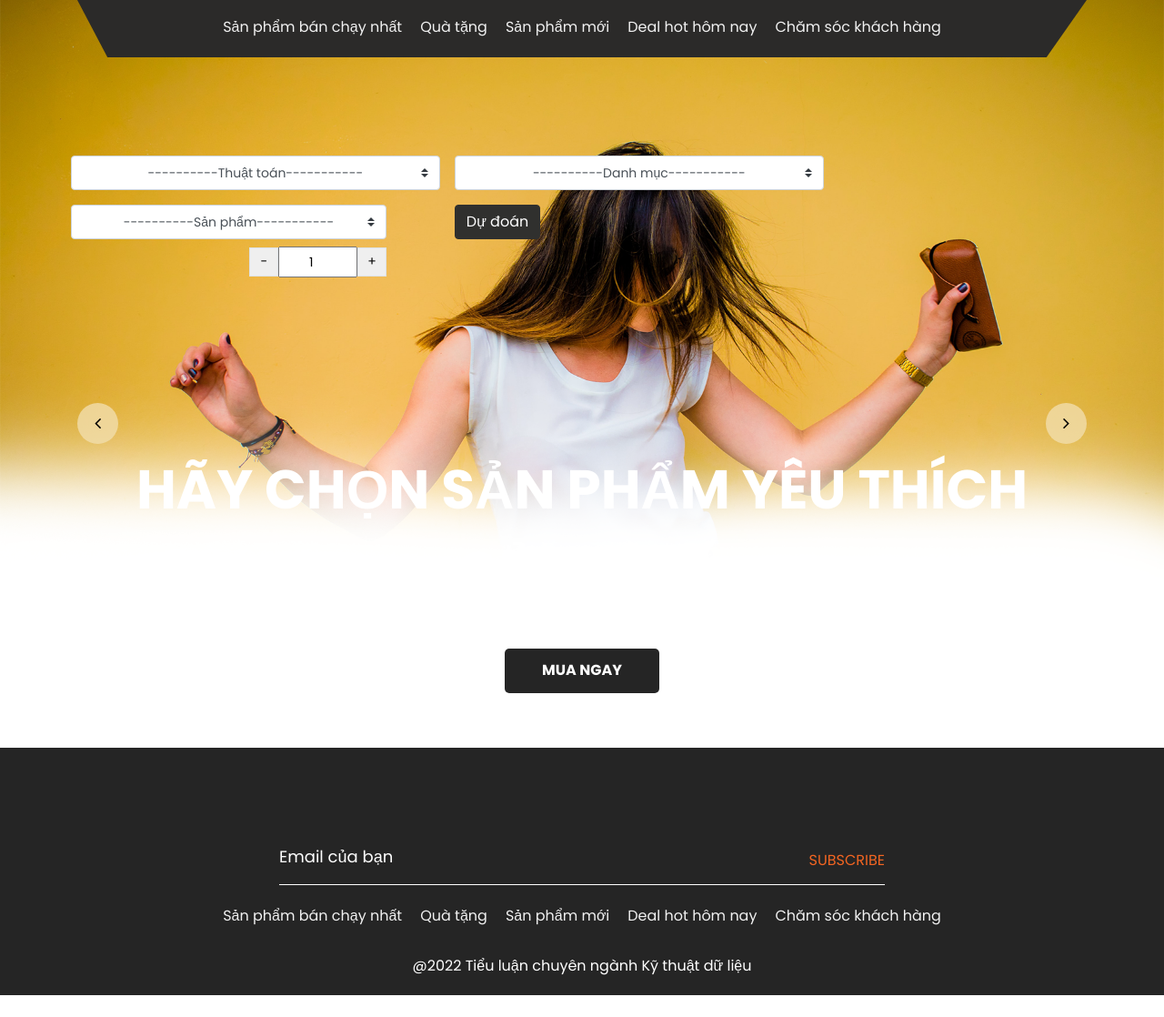
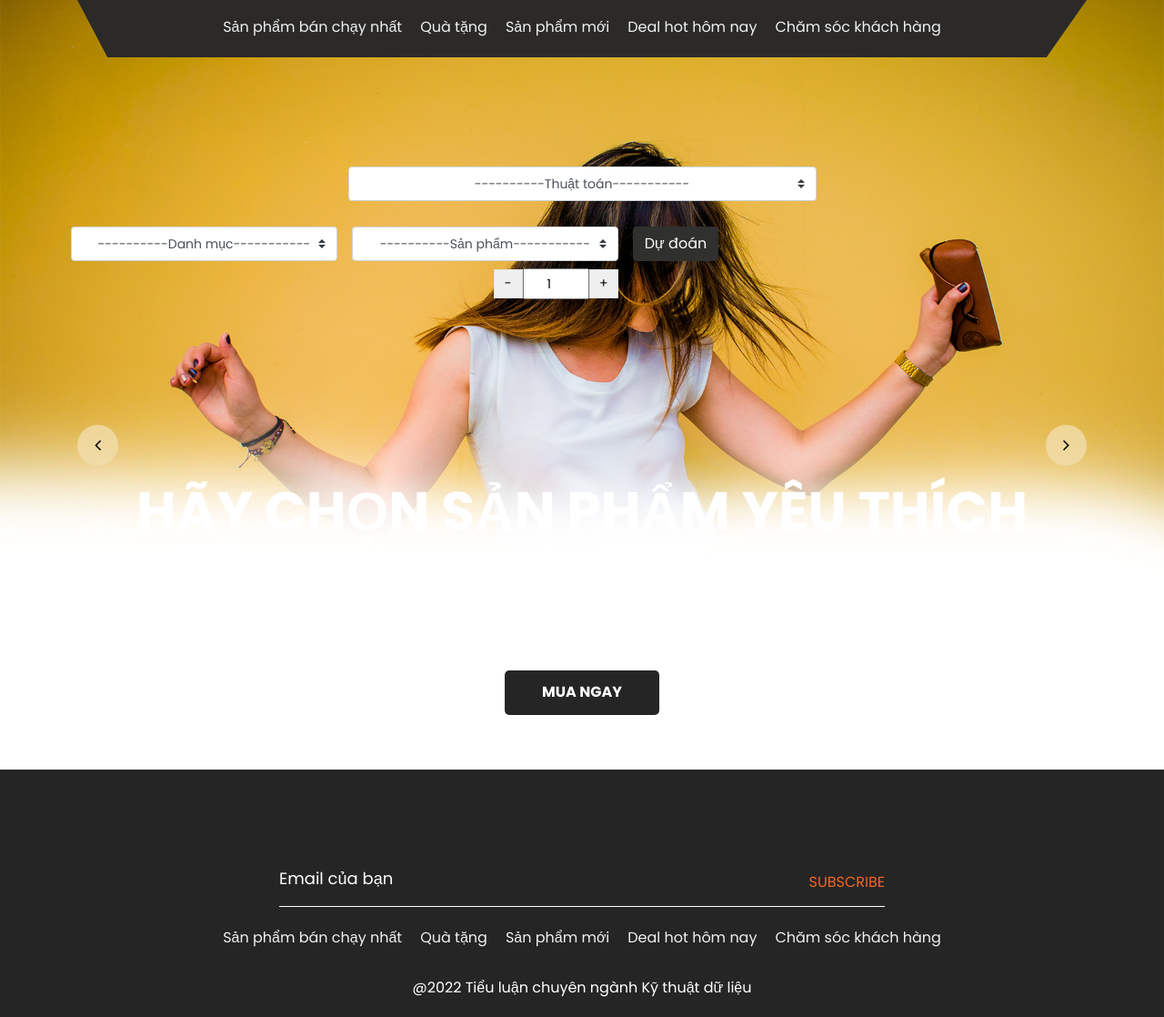
Before and after one commit to tqt-coder/product-recommendation-system, a Flask app: page / in a window 1280 px wide. Shown: the whole page at 91% size. Before the commit the page ends 1094 px from the top, so only its background shows below. Run offline with Flask 2, Linux system fonts and the light colour scheme; parts of the project's set-up code (start-up, migrations or seed data) failed here and were passed over; some libraries are stand-ins or nearby versions.

Commit message:
css_selectBox_model

```diff
--- a/static/css/style.css
+++ b/static/css/style.css
@@ -1005,5 +1005,10 @@ icon-shape {
 }
 
 /* Tăng giảm số lượng */
-
+.select_box{
+    padding: 20px;
+    margin-left: auto;
+    margin-right: auto;
+    width: 50%;
+}
 /* copyright section end */
--- a/templates/index.html
+++ b/templates/index.html
@@ -67,19 +67,19 @@
         <!-- header section start -->
         <div class="header_section">
             <form action="./recommendation" method="post" id="form" class="container">
-                <div class="containt_main">
-                    <div class="row">
-                        <div class="col-md-5 col-sm-12 p-sm-2">
-                            <select class="browser-default custom-select dropdown-item text-center w-100 p-2"
+                <div class="select_box">
+                    <select class="custom-select text-center w-100 p-2"
                         name="algorithm">
                         <option value="None">----------Thuật toán-----------</option>
                         {% for algorithm in model %}
-                                <option value="{{ algorithm }}" class="text-left py-2 pl-2">
+                        <option value="{{ algorithm }}" class="text-center py-2 pl-2">
                             {{ algorithm }}
                         </option>
                         {% endfor %}
                     </select>
                 </div>
+                <div class="containt_main">
+                    <div class="row">
                         <div class="col-md-5 col-sm-12 p-sm-2">
                             <select class="browser-default custom-select dropdown-item text-center w-100 p-2"
                                 name="category">
```
Lines whose indentation alone changed are shown as unchanged.
